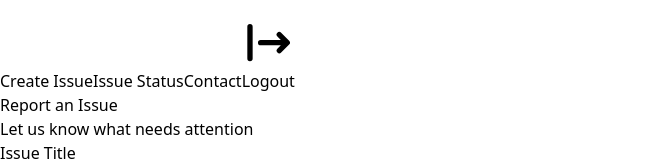
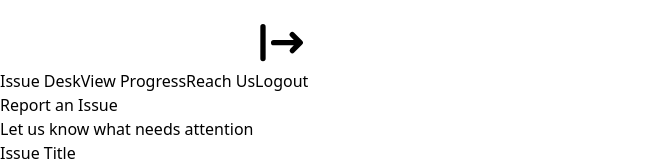
Before and after one commit to adrs2004/Hindalco-Nexus, a React (Vite) app in the folder HindalcoApp/: page /create-issue in a window 1280 px wide. Shown: the part 610-771 px from the top of the page, without its empty margins (0-650 px from the left). Built offline with nearby package versions, Linux system fonts and the light colour scheme; sample sign-in values are in the browser's storage.

Commit message:
Update Navbar.jsx

```diff
--- a/HindalcoApp/src/components/Navbar.jsx
+++ b/HindalcoApp/src/components/Navbar.jsx
@@ -75,12 +75,12 @@ export default function Navbar() {
           {userInfo ? (
             <>
               <Link to="/create-issue" className="text-gray-800 font-semibold hover:text-blue-600 transition-colors">
-                Create Issue
+                Issue Desk
               </Link>
               <Link to="/issue-status" className="text-gray-800 font-semibold hover:text-blue-600 transition-colors">
-                Issue Status
+                View Progress
               </Link>
-              <Link to="/contact" className="text-gray-800 font-semibold hover:text-blue-600">Contact</Link>
+              <Link to="/contact" className="text-gray-800 font-semibold hover:text-blue-600">Reach Us</Link>
               <button
                 onClick={handleLogout}
                 className="bg-red-500 hover:bg-red-600 text-white px-4 py-2 rounded-md transition-colors duration-200 flex items-center"
@@ -130,12 +130,12 @@ export default function Navbar() {
             {userInfo ? (
               <>
                 <Link to="/create-issue" className="text-gray-800 font-semibold hover:text-blue-600">
-                  Create Issue
+                  Issue Desk
                 </Link>
                 <Link to="/issue-status" className="text-gray-800 font-semibold hover:text-blue-600">
-                  Issue Status
+                  Get Support
                 </Link>
-                <Link to="/contact" className="text-gray-800 font-semibold hover:text-blue-600">Contact</Link>
+                <Link to="/contact" className="text-gray-800 font-semibold hover:text-blue-600">Reach Us</Link>
                 <button
                   onClick={handleLogout}
                   className="bg-red-500 hover:bg-red-600 text-white px-4 py-2 rounded-md flex items-center"
```
